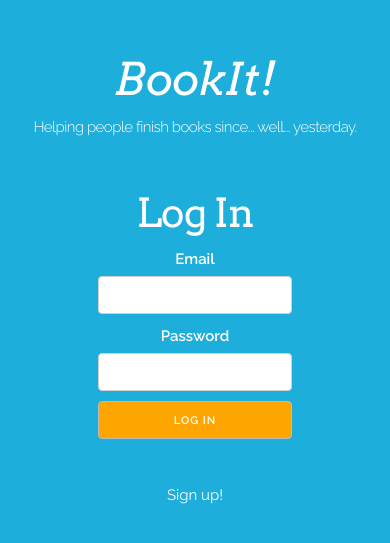
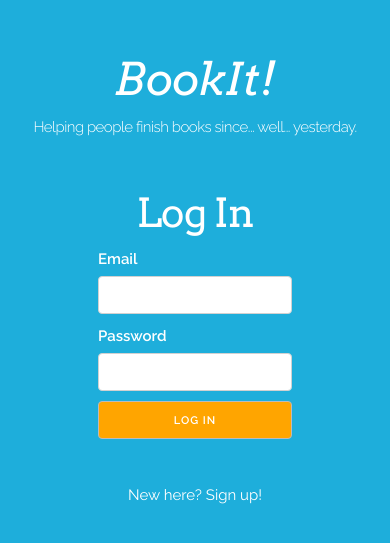
Before and after one commit to masomaster/book-it, a React (Create React App) app: page / in a window 390 px wide. Shown: the part 131-674 px from the top of the page. Built offline with nearby package versions, Linux system fonts and the light colour scheme.

Commit message:
tweaked auth pages for landscape on mobile

```diff
--- a/public/AuthPage.css
+++ b/public/AuthPage.css
@@ -1,6 +1,7 @@
 body {
     color: white;
     background-color: #1EAEDB;
+    box-sizing: border-box;
 }
 .auth-page {
     display: flex;
@@ -60,6 +61,9 @@ button:hover {
     form, p {
         margin-bottom: 0.5rem;
     }
+    label {
+        text-align: left;
+    }
     input {
         margin-bottom: 10px;
     }
@@ -68,8 +72,9 @@ button:hover {
 @media screen and (max-width: 750px) and (orientation: landscape) {
     body {
         display: grid;
-        align-items: center;
-        height: 100vh;
+        align-items: flex-start;
+        margin-top: 8vh;
+        height: 92vh;
     }
     .App {
         margin-top: 0;
@@ -78,7 +83,7 @@ button:hover {
     .auth-page {
         /* flex-direction: column; */
         justify-content: center;
-        align-items: center;
+        align-items: flex-start;
         width: 100%;
     }
     .brand {
@@ -90,7 +95,6 @@ button:hover {
     }
     h1 {
         font-size: 2em;
-        /* margin-top: 30px; */
         margin-bottom: 10px;
     }
     h5 {
--- a/src/components/LoginForm/LoginForm.jsx
+++ b/src/components/LoginForm/LoginForm.jsx
@@ -28,7 +28,7 @@ export default function LoginForm({ setUser, handleToggle }) {
   }
 
   return (
-    <div>
+    <div className="auth-page-form">
       <div className="form-container">
         <form autoComplete="off" onSubmit={handleSubmit}>
           <label>Email</label>
@@ -39,7 +39,7 @@ export default function LoginForm({ setUser, handleToggle }) {
         </form>
       </div>
       <p className="error-message">&nbsp;{error}</p>
-      <Link to="" onClick={handleToggle}>Sign up!</Link>
+      <Link to="" onClick={handleToggle}>New here? Sign up!</Link>
     </div>
   );
 }
--- a/src/components/SignUpForm/SignUpForm.jsx
+++ b/src/components/SignUpForm/SignUpForm.jsx
@@ -36,7 +36,7 @@ export default function SignUpForm({setUser, handleToggle}) {
 
     const disable = signUpForm.password !== signUpForm.confirm;
     return (
-        <div>
+        <div className="auth-page-form">
             <div className="form-container">
             <form autoComplete="off" onSubmit={handleSubmit}>
                 <label>Name</label>
@@ -51,7 +51,7 @@ export default function SignUpForm({setUser, handleToggle}) {
             </form>
             </div>
             <p className="error-message">&nbsp;{signUpForm.error}</p>
-            <Link to="" onClick={handleToggle}>Log In!</Link>
+            <Link to="" onClick={handleToggle}>Already have an account? Login here.</Link>
         </div>
     );
 }
```
